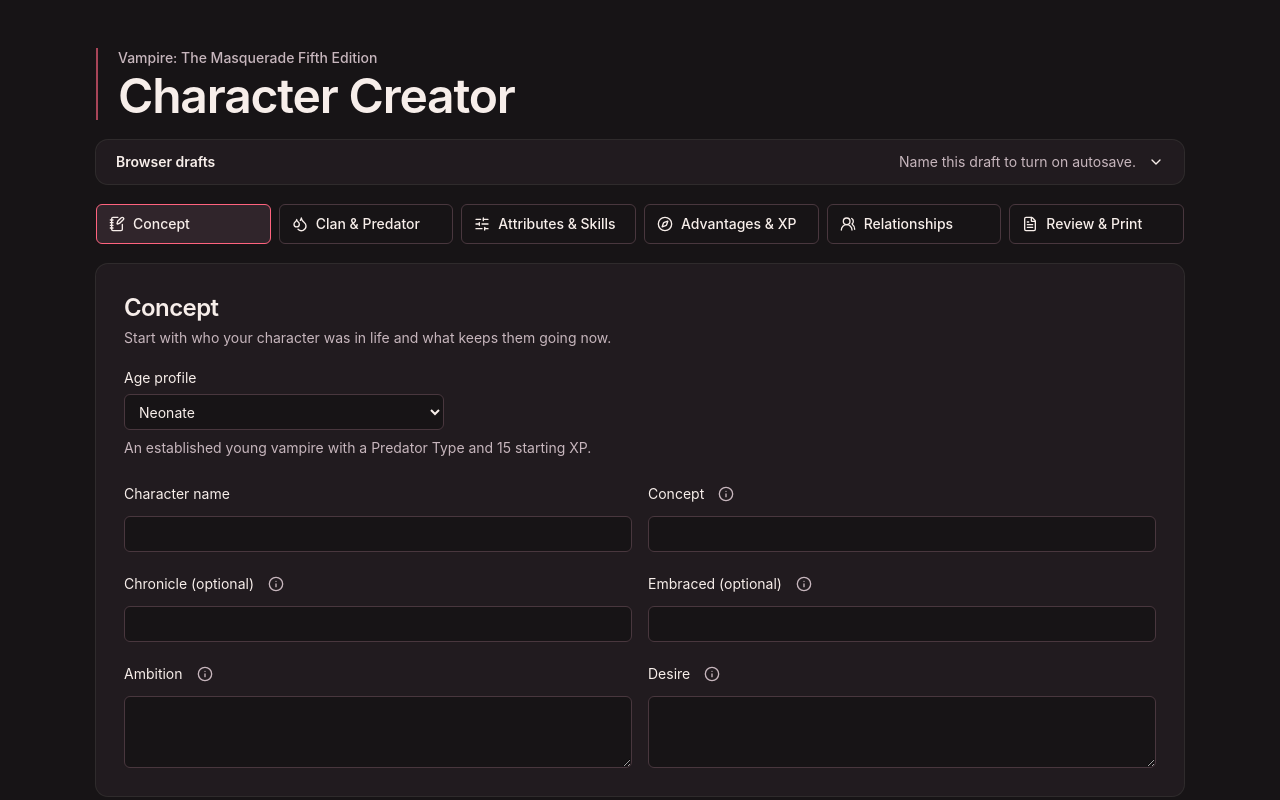
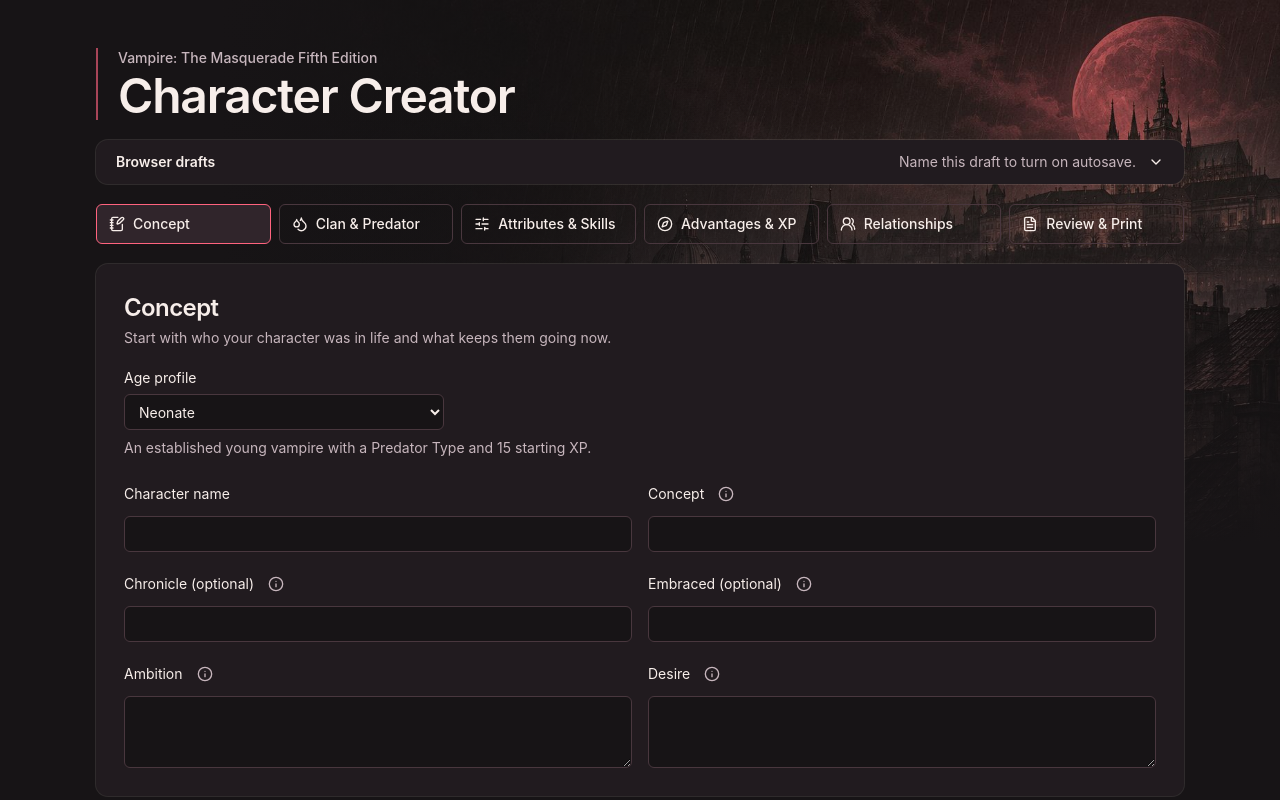
Before and after one commit to starbornone/vtm-character-creator, a React (Vite) app: page / in a window 1280 px wide. Shown: the top 800 px of the page. Built offline with nearby package versions, Linux system fonts and the light colour scheme.

Commit message:
Add the nocturnal city background artwork

```diff
--- a/src/index.css
+++ b/src/index.css
@@ -34,6 +34,20 @@
 
   body {
     @apply bg-background text-foreground antialiased;
+  }
+
+  @media screen {
+    body {
+      --backdrop-width: clamp(32rem, 83vw, 80rem);
+      --backdrop-height: calc(var(--backdrop-width) * 2 / 3);
+      background-image:
+        linear-gradient(180deg, transparent 4rem, var(--background) min(100%, 34rem)),
+        linear-gradient(90deg, var(--background), transparent 64%),
+        url('./assets/nocturnal-city.jpg');
+      background-position: top right;
+      background-repeat: no-repeat;
+      background-size: var(--backdrop-width) var(--backdrop-height);
+    }
   }
 }
 
```
Also changed, not shown: src/assets/nocturnal-city.jpg (added).
